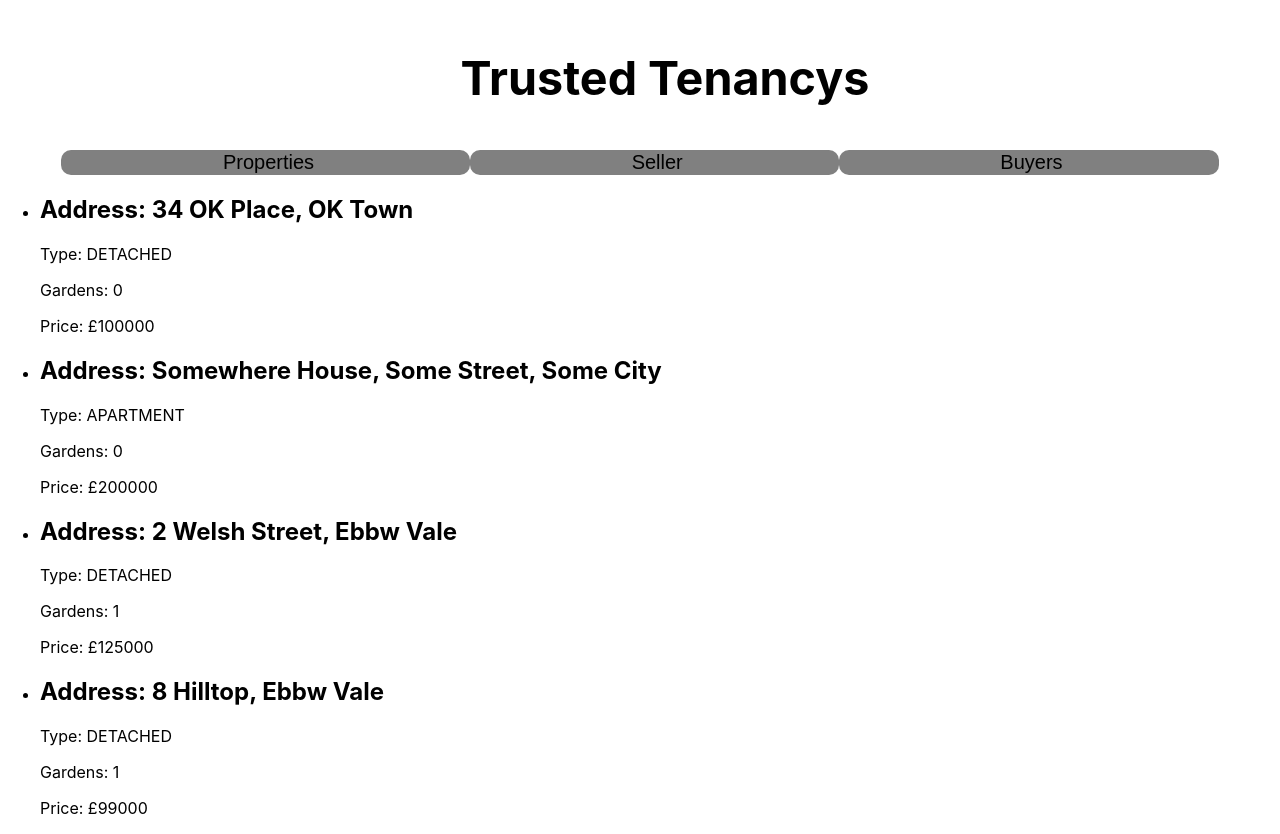
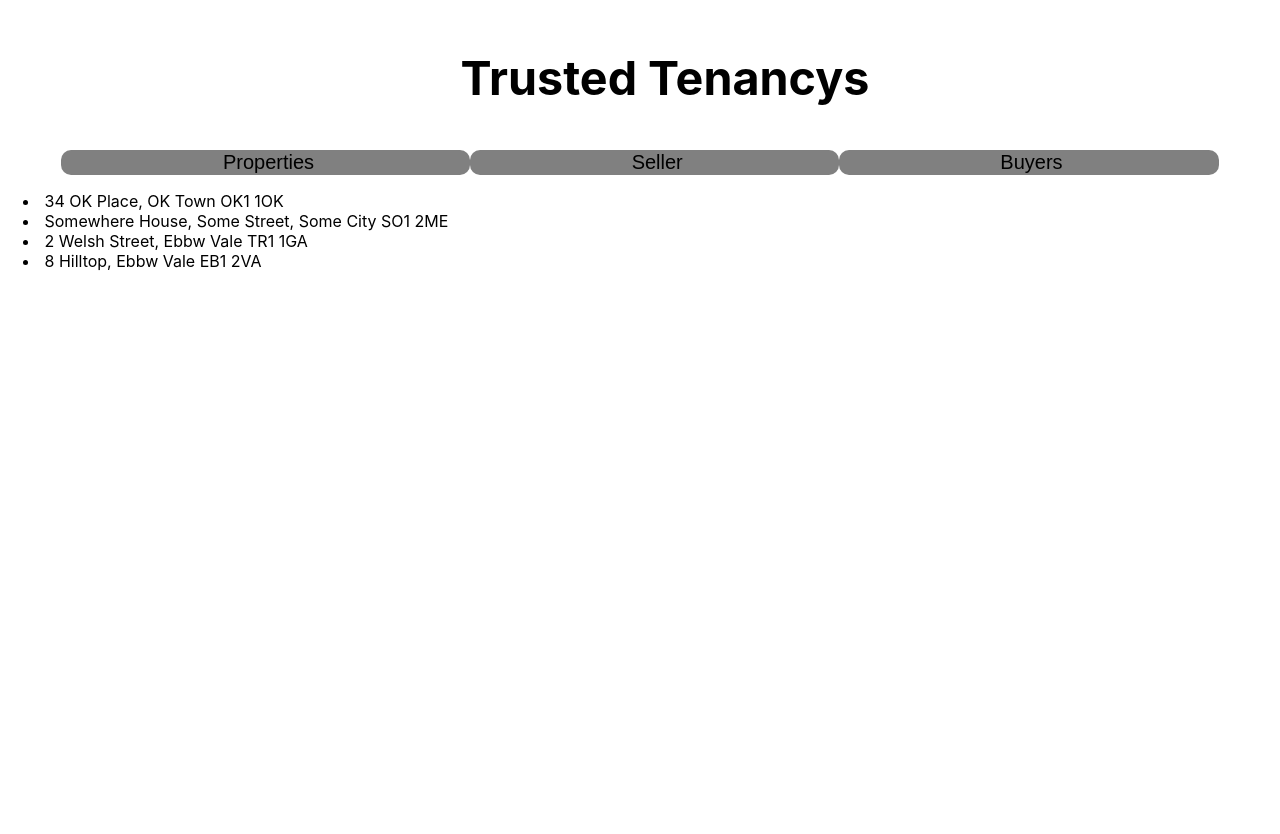
Before and after one commit to TobyKeech/Project1_QA, a React (Create React App) app: page /property in a window 1280 px wide. After the commit the page ends 800 px from the top, so only its background shows below. Built offline with nearby package versions, Linux system fonts and the light colour scheme; data requests are answered from the project's data file.

Commit message:
reformated property function fetch to use useReducer and function

```diff
--- a/src/Components/Buyer/Buyer.js
+++ b/src/Components/Buyer/Buyer.js
@@ -106,6 +106,7 @@ const Buyer = () => {
         <div>
                 {loading ? "Loading buyers Information" : ""}
                 {saving ? "Saving buyer Information" : ""}
+                {/* both of these check the state of saving and loading to know what to render depenedng on boolean condition */}
         </div>
             : ""
       }
--- a/src/Components/Property/Property.js
+++ b/src/Components/Property/Property.js
@@ -12,6 +12,19 @@ const Property = () => {
 
     const [properties, setProperties] = useState([]);
     // currently state used to showcase the data onto the webpage below via a map function which returns an array of a defined value in his case of properties
+
+
+    const reducedPropertiesList = (state, action) => {
+      switch(action.type){
+        case "SET":
+            return action.payload;
+        default:
+          return state;
+      }
+    }
+
+    const [listOfProperties, dispatch] = useReducer(reducedPropertiesList, []);
+
 
 useEffect(()=> {
     setLoading(true)
@@ -31,6 +44,9 @@ useEffect(()=> {
                 setLoading(false);
                 //manipulates the state to set this to false whena ction is complete, this started as true above in state
                 console.log(properties)
+                dispatch({type:"SET", payload: properties});
+                //slight change than just setting in state below. Dispatch used within useReducer and listPropertiesreducer function
+                //type set to SET and corrosponding action performed within fucntion
                 setProperties(properties)
                 //check what is contained within propeties, list of propeties displayed within the console
         })
@@ -50,26 +66,29 @@ useEffect(()=> {
     return (
         <>
 
-        <ul>
+{
+        loading ?
+        <div>
+                {loading ? "Loading properties Information" : ""}
 
-       {properties.length===0 && loading ?
-
-        <div>Loading properties</div>
-        // turnery statement to allow for a loading if the condition is true else it will render the information on to the webpage
-       :
-        properties.map((property) => (
-          <li key={property.id}>
-            <h2>Address:&nbsp;{property.address}</h2>
-            <p>Type:&nbsp;{property.type}</p>
-            <p>Gardens:&nbsp;{property.garden}</p>
-            <p>Price:&nbsp;£{property.price}</p>
-          </li>
-
-          //data displayed from fetched data above, placed in state and then map function used to show case the data to the screen
-          //for each property
-        ))
+        </div>
+            : ""
       }
-      </ul>
+    <ul>
+        {
+            listOfProperties.length === 0 && !loading ?
+                <li>
+                      &nbsp;No properties found
+                </li>
+                :
+                listOfProperties.map(properties => (
+                    <li key={properties.id}>
+                          {properties.firstName}&nbsp;{properties.surname}
+                          {properties.address}&nbsp;{properties.postcode}
+                          {properties.phone}&nbsp;
+                    </li>
+                ))}
+    </ul>
 
     </>
      );
```
